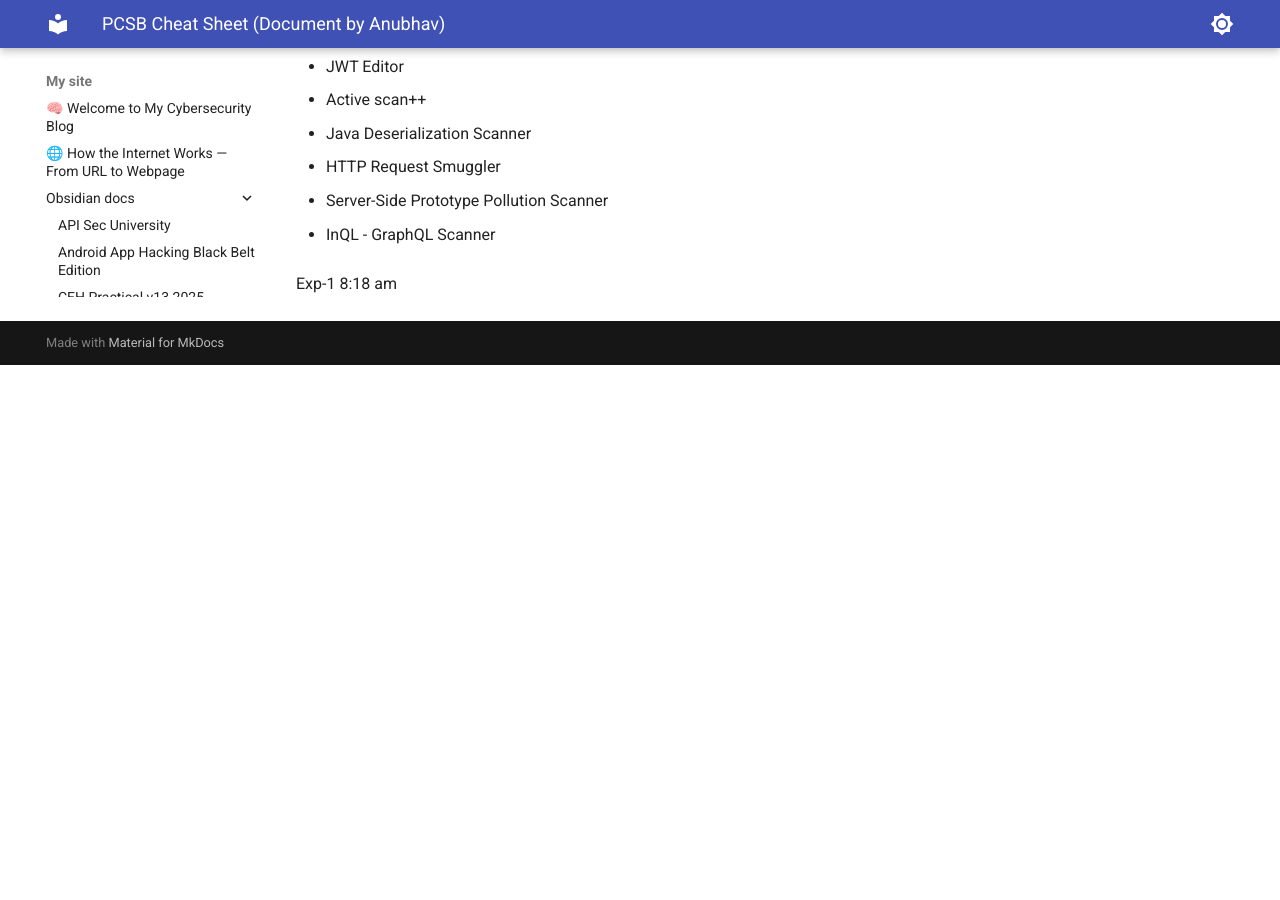
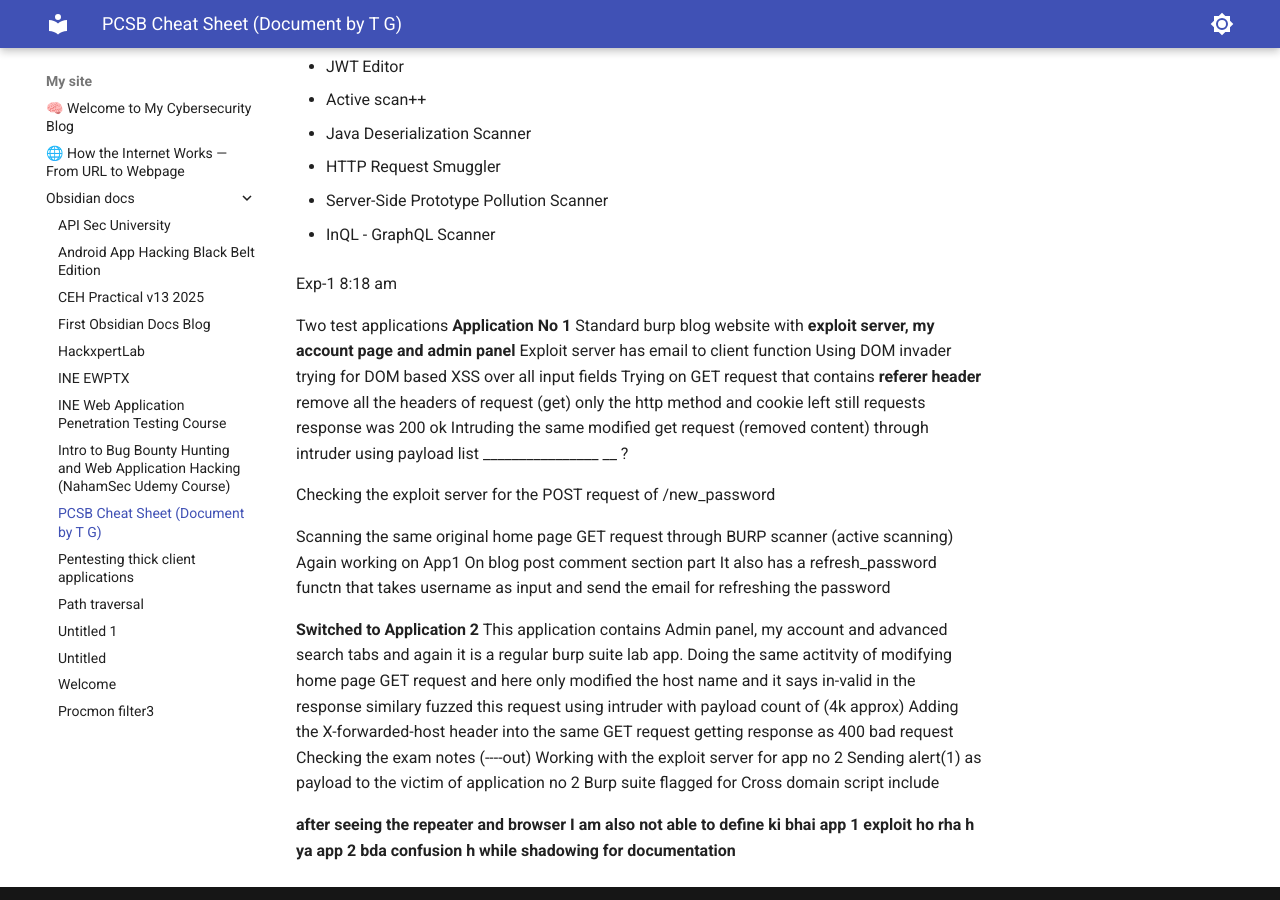
Before and after one commit to mravtechinfo/one-for-all, an MkDocs documentation site: the page built from docs/obsidian_docs/PCSB Cheat Sheet (Document by T_G).md, in a window 1280 px wide and 900 px high, scrolled down 689 px. Built offline with MkDocs 1.6.1 and Material for MkDocs 9.7.7, drawn with Linux system fonts in a browser that asks for light colours; before the commit the page ends 1054 px from its top, so only the background shows below that.

```diff
--- a/docs/obsidian_docs/PCSB Cheat Sheet (Document by Anubhav).md
+++ b/docs/obsidian_docs/PCSB Cheat Sheet (Document by T_G).md
@@ -41,3 +41,33 @@
 
 
 Exp-1 8:18 am
+
+Two test applications
+**Application No 1**
+Standard burp blog website with **exploit server, my account page and admin panel**
+Exploit server has email to client function
+Using DOM invader trying for DOM based XSS over all input fields
+Trying on GET request that contains **referer header**
+remove all the headers of request (get) only the http method and cookie left still requests response was 200 ok
+Intruding the same modified get request (removed content) through intruder using payload list ________________
+__ ?
+
+Checking the exploit server for the POST request of /new_password
+
+Scanning the same original home page GET request through BURP scanner (active scanning)
+Again working on App1
+On blog post comment section part
+It also has a refresh_password functn that takes username as input and send the email for refreshing the password
+
+
+**Switched to Application 2**
+This application contains Admin panel, my account and advanced search tabs and again it is a regular burp suite lab app.
+Doing the same actitvity of modifying home page GET request and here only modified the host name and it says in-valid in the response
+similary fuzzed this request using intruder with payload count of (4k approx)
+Adding the X-forwarded-host header into the same GET request getting response as 400 bad request
+Checking the exam notes (----out)
+Working with the exploit server for app no 2
+Sending alert(1) as payload to the victim of application no 2
+Burp suite flagged for Cross domain script  include
+
+**after seeing the repeater and browser I am also not able to define ki bhai app 1 exploit ho rha h ya app 2 bda confusion h while shadowing for documentation**
```
Also changed, not shown: docs/obsidian_docs/.obsidian/workspace.json.
